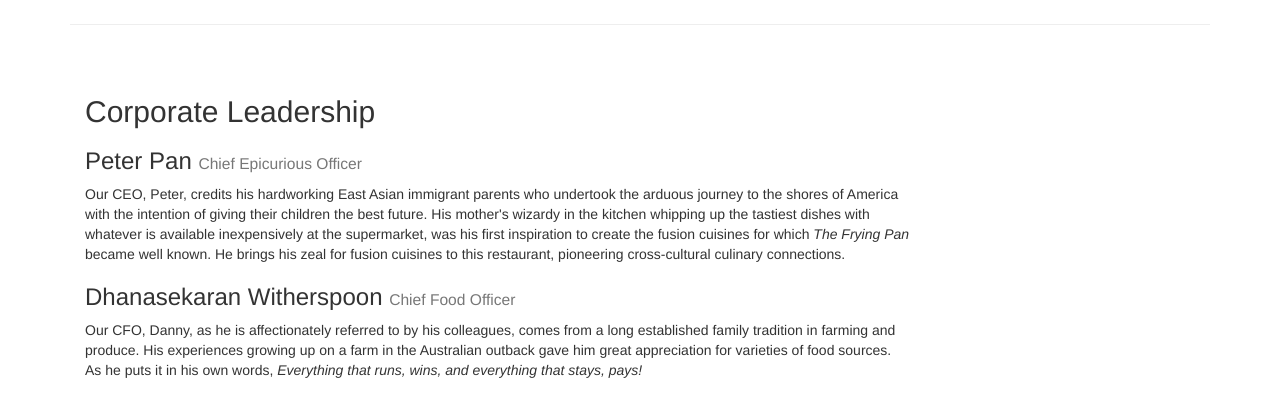
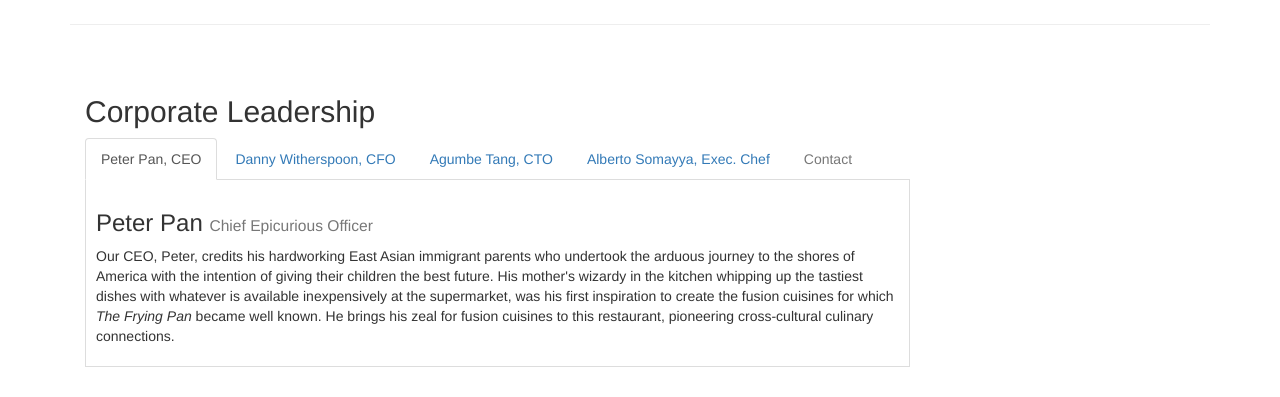
Before and after one commit to vulaplay/firsttestweb, a plain HTML site: page aboutus.html in a window 1280 px wide. Shown: the part 1080-1477 px from the top of the page. Drawn offline with nearby package versions, Linux system fonts and the light colour scheme.

Commit message:
home 10062204

```diff
--- a/aboutus.html
+++ b/aboutus.html
@@ -137,14 +137,40 @@
         <div class="row row-content">
             <div class="col-xs-12 col-sm-9">
                 <h2>Corporate Leadership</h2>
+                <ul class="nav nav-tabs" role="tablist">
+                    <li role="presentation" class="active">
+                    <a href="#peter" aria-controls="peter"
+                     role="tab" data-toggle="tab">Peter Pan, CEO</a></li>
+                    <li role="presentation"><a href="#danny"
+                     aria-controls="danny" role="tab"
+                     data-toggle="tab">Danny Witherspoon, CFO</a></li>
+                    <li role="presentation"><a href="#agumbe"
+                     aria-controls="agumbe" role="tab"
+                     data-toggle="tab">Agumbe Tang, CTO</a></li>
+                    <li role="presentation"><a href="#alberto"
+                     aria-controls="alberto" role="tab"
+                     data-toggle="tab">Alberto Somayya, Exec. Chef</a></li>
+                    <li class="disabled"><a href="#">Contact</a></li>
+                </ul>
+
+                <div class="tab-content">
+                    <div role="tabpanel" class="tab-pane fade in active" id="peter">
                         <h3>Peter Pan <small>Chief Epicurious Officer</small></h3>
                         <p>Our CEO, Peter, credits his hardworking East Asian immigrant parents who undertook the arduous journey to the shores of America with the intention of giving their children the best future. His mother's wizardy in the kitchen whipping up the tastiest dishes with whatever is available inexpensively at the supermarket, was his first inspiration to create the fusion cuisines for which <em>The Frying Pan</em> became well known. He brings his zeal for fusion cuisines to this restaurant, pioneering cross-cultural culinary connections.</p>
+                    </div>
+                    <div role="tabpanel" class="tab-pane fade" id="danny">
                         <h3>Dhanasekaran Witherspoon <small>Chief Food Officer</small></h3>
                         <p>Our CFO, Danny, as he is affectionately referred to by his colleagues, comes from a long established family tradition in farming and produce. His experiences growing up on a farm in the Australian outback gave him great appreciation for varieties of food sources. As he puts it in his own words, <em>Everything that runs, wins, and everything that stays, pays!</em></p>
+                    </div>
+                    <div role="tabpanel" class="tab-pane fade in" id="agumbe">
                         <h3>Agumbe Tang <small>Chief Taste Officer</small></h3>
                         <p>Blessed with the most discerning gustatory sense, Agumbe, our CFO, personally ensures that every dish that we serve meets his exacting tastes. Our chefs dread the tongue lashing that ensues if their dish does not meet his exacting standards. He lives by his motto, <em>You click only if you survive my lick.</em></p>
+                    </div>
+                    <div role="tabpanel" class="tab-pane fade in" id="alberto">
                         <h3>Alberto Somayya <small>Executive Chef</small></h3>
                         <p>Award winning three-star Michelin chef with wide International experience having worked closely with whos-who in the culinary world, he specializes in creating mouthwatering Indo-Italian fusion experiences. He says, <em>Put together the cuisines from the two craziest cultures, and you get a winning hit! Amma Mia!</em></p>
+                    </div>
+                </div>
             </div>
              <div class="col-xs-12 col-sm-9">
                 <p style="padding:20px;"></p>
--- a/css/mystlye.css
+++ b/css/mystlye.css
@@ -59,3 +59,9 @@ body{
 .navbar-inverse .navbar-nav .open .dropdown-menu> li> a:hover {
     color:#000000;
 }
+.tab-content {
+    border-left: 1px solid #ddd;
+    border-right: 1px solid #ddd;
+    border-bottom: 1px solid #ddd;
+    padding: 10px;
+}
```
Lines whose indentation alone changed are shown as unchanged.
